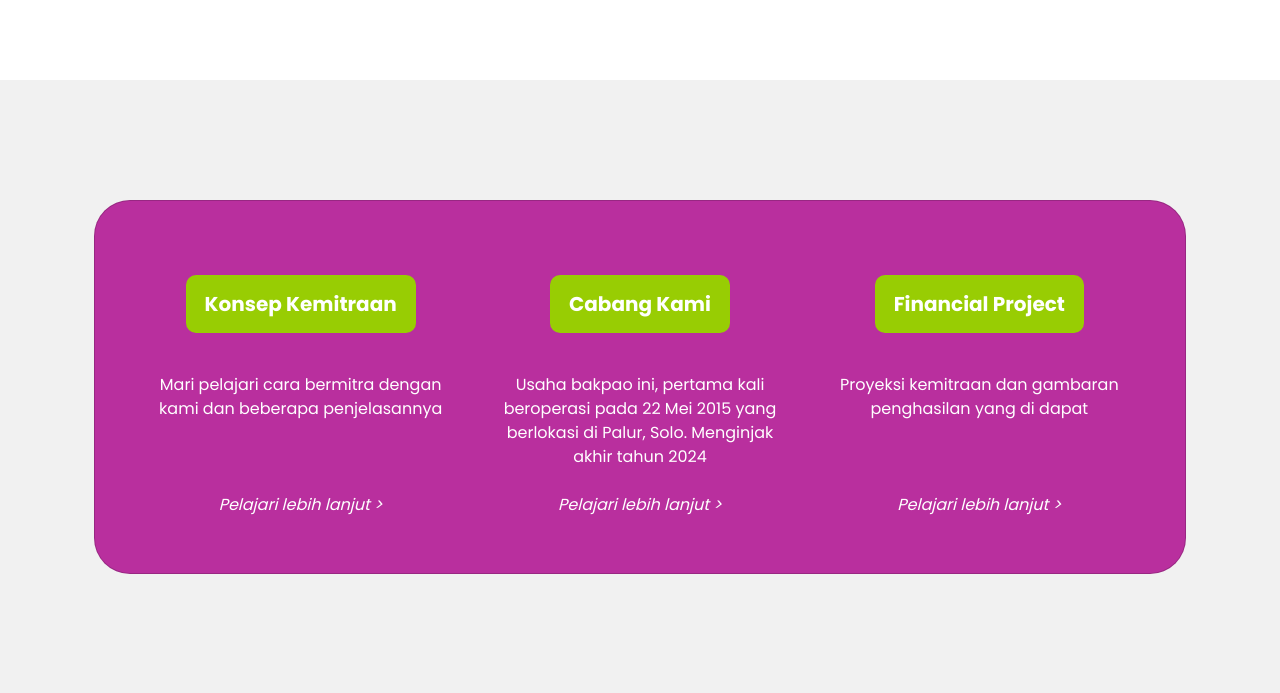
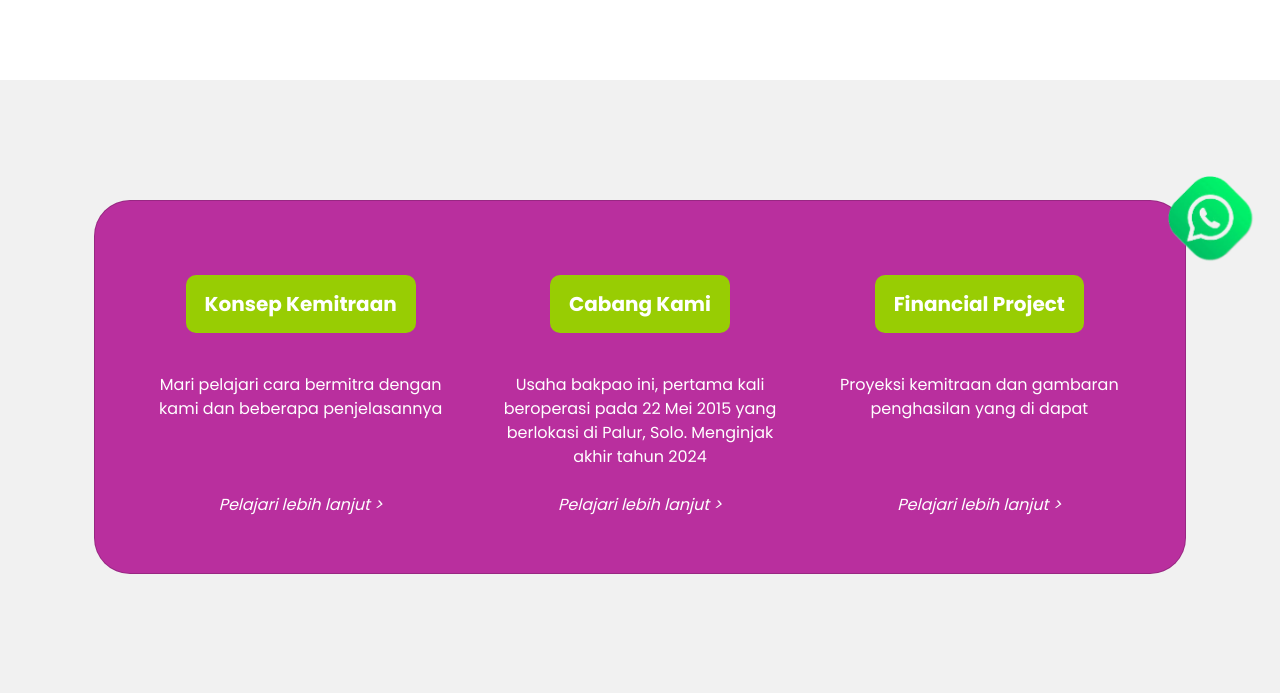
Before and after one commit to ahmadhusain98/ahmadhusain98.github.io, a PHP site: page / in a window 1280 px wide. Shown: the part 512-1205 px from the top of the page. Run offline with PHP 8.4, Linux system fonts and the light colour scheme.

Commit message:
add floating & link fb

```diff
--- a/index.php
+++ b/index.php
@@ -656,7 +656,7 @@
                             <div class="col-12 col-sm-4">
                                 <div class="d-flex align-items-center">
                                     <i class="fa-brands fa-facebook fa-2x me-3"></i>
-                                    <a href="https://www.facebook.com/baobaeid/" target="_blank" class="text-decoration-none text-dark">BaoBae ID</a>
+                                    <a href="https://www.facebook.com/share/1FZi6iPthg/" target=" _blank" class="text-decoration-none text-dark">BaoBae ID</a>
                                 </div>
                             </div>
                         </div>
@@ -699,6 +699,39 @@
         </div>
     </footer>
 
+    <a href="https://wa.me/628112855345" target="_blank" class="floating-wa" data-bs-toggle="tooltip" data-bs-placement="left" data-bs-title="WhatsApp">
+        <div class="wa-background">
+            <img src="./img/wa.png" alt="WhatsApp Contact" class="wa-icon">
+        </div>
+    </a>
+
+    <!-- Initialize tooltips -->
+    <script>
+        document.addEventListener('DOMContentLoaded', function() {
+            const tooltipTriggerList = document.querySelectorAll('[data-bs-toggle="tooltip"]');
+            const tooltipList = [...tooltipTriggerList].map(tooltipTriggerEl => new bootstrap.Tooltip(tooltipTriggerEl));
+        });
+    </script>
+
+    <style>
+        .floating-wa {
+            position: fixed;
+            bottom: 20px;
+            right: 20px;
+            z-index: 1000;
+        }
+
+        .wa-icon {
+            width: clamp(60px, 8vw, 100px);
+            height: clamp(60px, 8vw, 100px);
+            transition: transform 0.3s ease;
+        }
+
+        .wa-icon:hover {
+            transform: scale(1.1);
+        }
+    </style>
+
     <script>
         na(1);
 
```
Also changed, not shown: img/wa.png (added).
